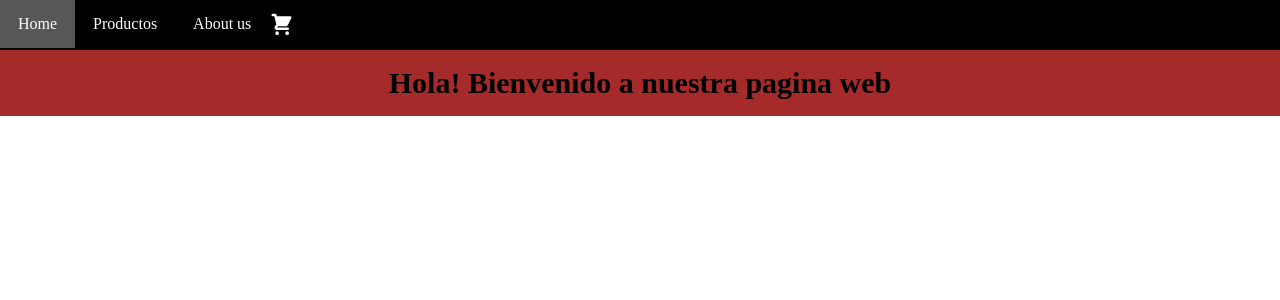
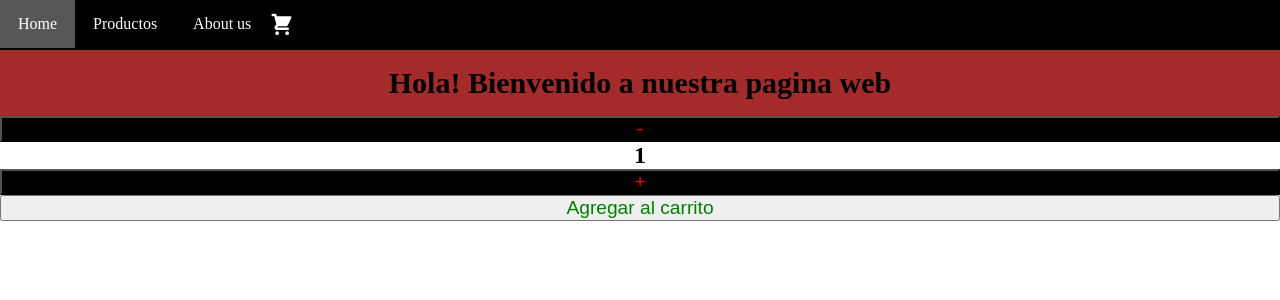
Before and after one commit to ramiroalfano/ragnarclorhesreact-alfano, a React (Create React App) app: page / in a window 1280 px wide. Shown: the top 300 px of the page. Built offline with nearby package versions, Linux system fonts and the light colour scheme.

Commit message:
contador

```diff
--- /dev/null
+++ b/src/components/ItemCount/index.jsx
@@ -0,0 +1,42 @@
+import React, {useState, useEffect} from "react";
+import './style.css';
+
+const ItemCount = ({stock, initial, onAdd}) => {
+
+    const [count, setCount] = useState(initial);
+
+    const handleAdd = () => {
+        if(count < stock) {
+            setCount(count+1);
+        } else {
+            alert("No hay stock disponible");
+        }
+    }
+
+    const handleDecrement = () => {
+    }
+
+    const addCart = () => {
+        onAdd(count);
+        setCount(initial);
+    }
+
+    useEffect(()=> {
+        console.log("ItemCount");
+    }, []);
+
+    useEffect(()=> {
+        console.log("Se actualizo el stock!")
+    }, [count]);
+
+    return (
+    <div className="contador">
+        <button className="cuenta" onClick={handleDecrement}>-</button>
+        <h2>{count}</h2>
+        <button className="cuenta" onClick={handleAdd}>+</button>
+        <button className="carro" onClick={addCart}>Agregar al carrito</button>
+    </div>
+    );
+};
+
+export default ItemCount;
--- /dev/null
+++ b/src/components/ItemCount/style.css
@@ -0,0 +1,13 @@
+.contador{
+    text-align: center;
+    display: grid;
+}
+.cuenta{
+    background-color: black;
+    color: red;
+    font-size: larger;
+}
+.carro{
+    font-size: 1.2rem;
+    color: green;
+}
--- a/src/container/ItenListContainer/index.jsx
+++ b/src/container/ItenListContainer/index.jsx
@@ -1,11 +1,21 @@
 import React from 'react';
+import ItemCount from '../../components/ItemCount';
 import "./style.css";
 
 export const ItemListContainer = ({greeting}) => {
 
-return (
-    <h1>{greeting}</h1>
-)
-};
+    const agregarAlCarrito = (cantidad) => {
+        console.log(cantidad);
+        console.log(`Se agregó la cantidad ${cantidad} al carrito!`);
+    }
+
+
+    return (
+        <div className='item-list-container'>
+            <h1>{greeting}</h1>
+            <ItemCount initial={1} stock={7} onAdd={agregarAlCarrito}/>
+        </div>
+    )
+    }
 
 export default ItemListContainer;
```
